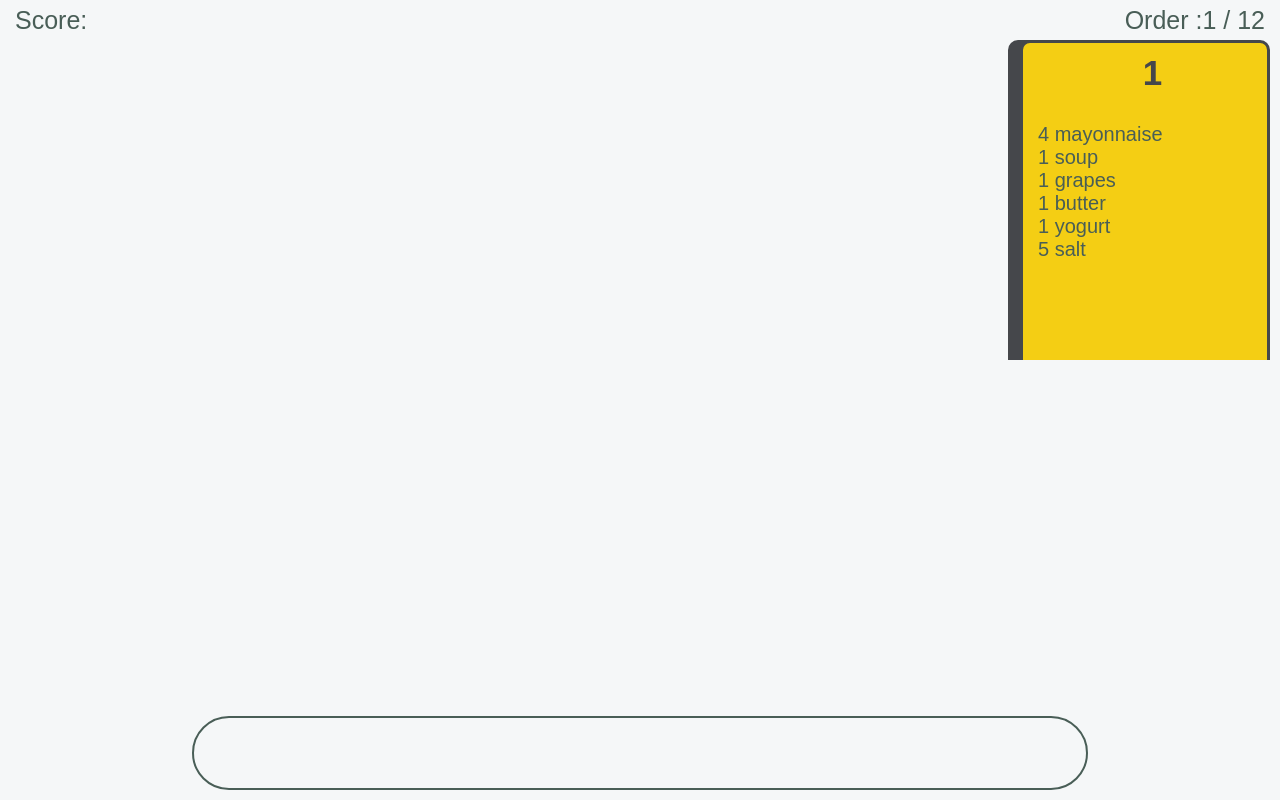
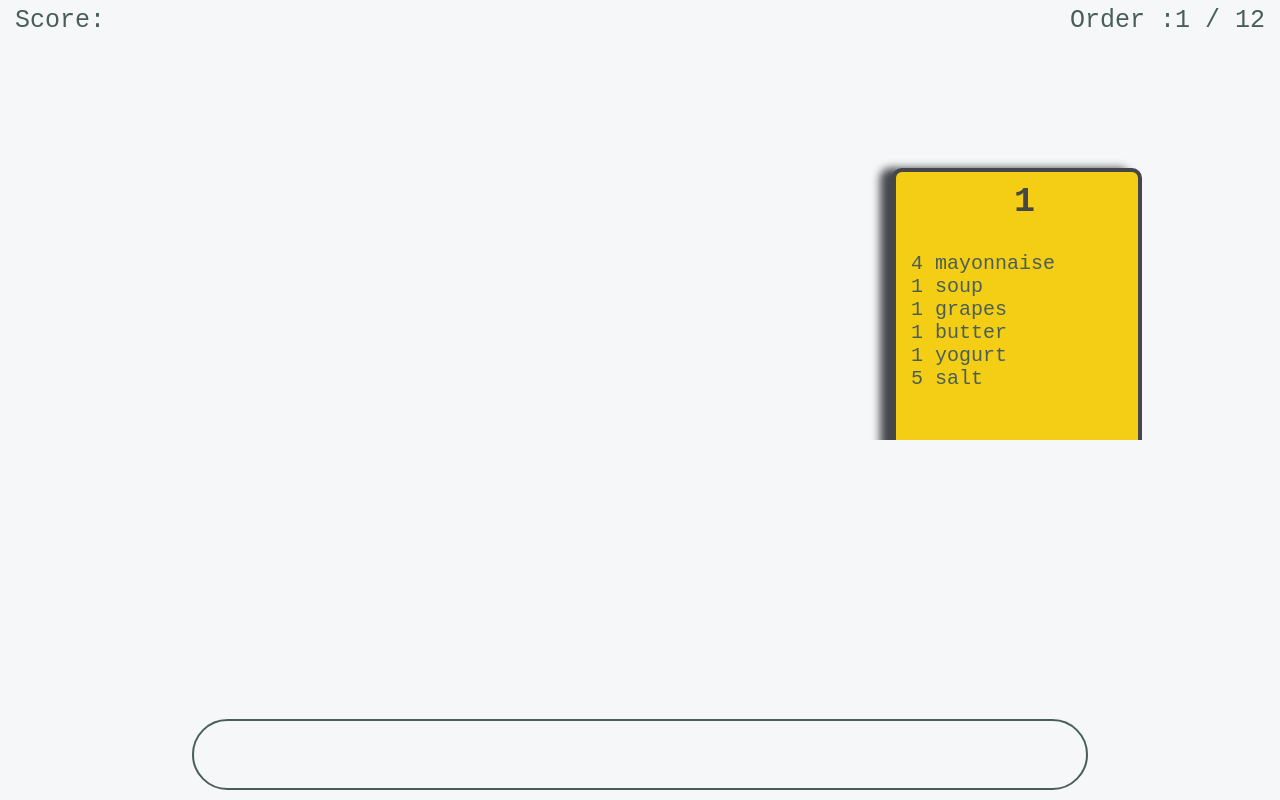
Before and after one commit to LoganPB/js13kgames-typing-idea, a website built with Vite: page index.html in a window 1280 px wide. Both pictures are taken after a click on the button "Start the game". Built offline with nearby package versions, Linux system fonts and the light colour scheme.

Commit message:
feat: update ui

```diff
--- a/src/main.js
+++ b/src/main.js
@@ -185,7 +185,14 @@ function removeLastOrder() {
   inp.value = "";
   updateOrderNumberValue(orders.length);
   lastCommandHasError = false;
+  setBGOnFirstOrder()
   return;
+}
+
+function setBGOnFirstOrder() {
+  // orders.forEach(o => o.classList.filter(c => c != "withBG"))
+  // orders.length > 0 && orders[0].classList.push("withBG")
+  listPeople.firstChild.classList.add("withBG")
 }
 
 function updateScore(newScore) {
@@ -226,7 +233,6 @@ inp?.addEventListener("keydown", (ke) => {
       firstOrder.order.includes(inpValue) &&
       !firstOrder.shouldEqual13
     ) {
-      // e.style.color = "green";
       firstOrder.order.splice(firstOrder.order.indexOf(inpValue), 1);
       if (firstOrder.order.length === 0) {
         removeLastOrder();
@@ -246,7 +252,7 @@ inp?.addEventListener("keydown", (ke) => {
     }
 
     inp.value = "";
-    qs("div#orderInput>ul")?.append(e);
+    // qs("div#orderInput>ul")?.append(e);
   }
 });
 
@@ -309,6 +315,7 @@ const addNewOrder = (difficulty) => {
   orders.push(newOrder);
   updateOrderNumberValue(orders.length);
   checkIfGameOver()
+  setBGOnFirstOrder()
 };
 
 function checkIfGameOver() {
@@ -327,7 +334,7 @@ function gameloop() {
   currentDifficulty = "hard"
   delay = currentDifficulty === "easy" ? 4000 : currentDifficulty === "medium" ? 3000 : 2000
   addNewOrder(currentDifficulty);
-  if (orders.length === 12) {
+  if (orders.length === ordersLimit) {
     gameover()
   }
 }
--- a/src/style.css
+++ b/src/style.css
@@ -10,7 +10,7 @@
     margin: 0;
     padding: 0;
     box-sizing: border-box;
-    font-family: "Arial", sans-serif;
+    font-family: monospace;
 }
 
 html {
@@ -73,21 +73,26 @@ div#listHorizontal {
     display: flex;
     flex-direction: row-reverse;
     overflow-x: auto;
-    height: 40%;
+    height: 50%;
+    padding: 10%;
 }
 
 div#listHorizontal div.order {
-    border: 3px solid var(--accent3);
+    border: 4px solid var(--accent3);
     border-radius: 10px;
     color:var(--accent3);
-    filter: drop-shadow(-12px 0px 0px var(--accent3));
+    filter: drop-shadow(-12px 0px 4px var(--accent3));
     height: 400px;
     width: 250px;
     flex-shrink: 0;
-    background-color: var(--accent1);
+    background-color: var(--bg);
     padding-left: 15px;
     margin-left: -150px;
     margin-right: 10px;
+}
+
+.withBG {
+    background-color: var(--accent1) !important;
 }
 
 div#listHorizontal div.order h3 {
@@ -104,7 +109,7 @@ div#orderInput {
     background: transparent;
     border-radius: 20px;
     font-size: 30px;
-    height: 55%;
+    height: 45%;
     display: flex;
     flex-direction: column;
 }
@@ -124,7 +129,7 @@ div#orderInput input {
     height: 90px;
     outline: none;
     padding: 0px 40px;
-    /* font-size: 30px; */
+    font-size: 30px;
     color: var(--accent2);
     border-radius: 90px;
     margin-bottom: 10px;
```
